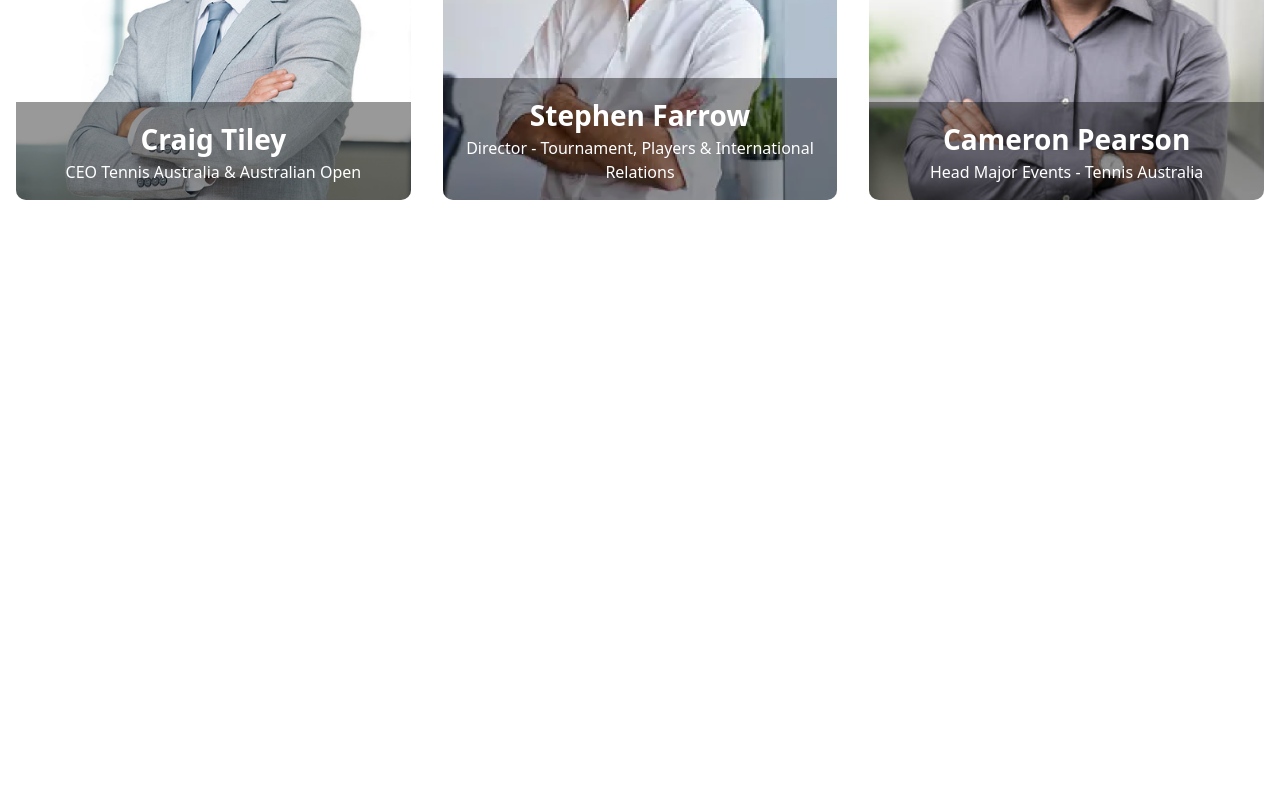
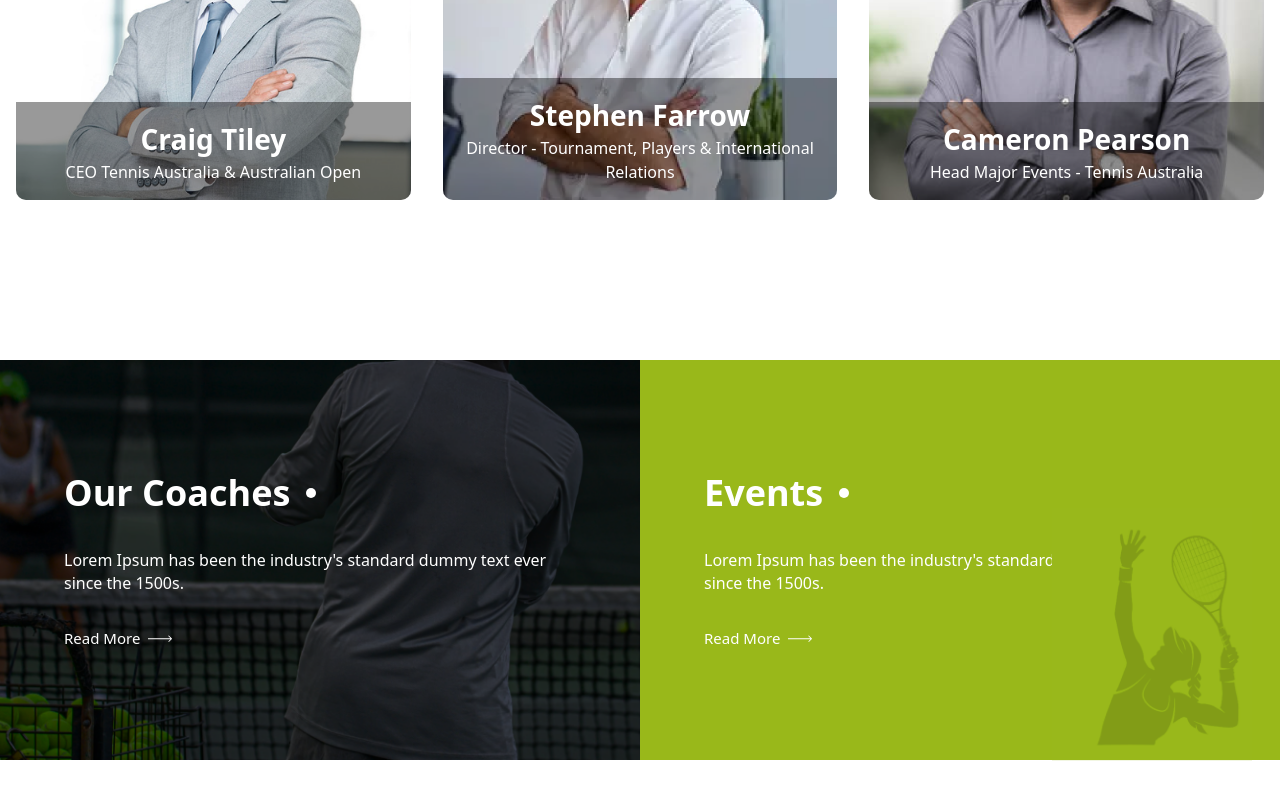
Before and after one commit to ay690/kweb-assignment, a Next.js app: page / in a window 1280 px wide. Shown: the part 5876-6676 px from the top of the page. Before the commit the page ends 6172 px from the top, so only its background shows below. Built offline with nearby package versions, Linux system fonts and the light colour scheme.

Commit message:
UI: events and coaches

```diff
--- a/src/app/page.tsx
+++ b/src/app/page.tsx
@@ -7,6 +7,7 @@
 import Carousal from "@/components/ui/Carousal";
 import LocationSection from "@/components/ui/LocationSection";
 import Professionals from "@/components/ui/Profesionals";
+import EventsCoaches from "@/components/ui/EventsCoaches";
 
 export default function Home() {
   return (
@@ -19,6 +20,7 @@
       <Carousal />
       <LocationSection />
       <Professionals />
+      <EventsCoaches />
     </main>
   );
 }
--- /dev/null
+++ b/src/components/ui/EventsCoaches.tsx
@@ -0,0 +1,86 @@
+import Image from "next/image";
+
+export default function EventsCoaches() {
+  return (
+    <section className="py-8 md:py-16">
+      <div className="grid grid-cols-1 md:grid-cols-2">
+        {/* Coaches Section */}
+        <div className="relative min-h-[300px] md:min-h-[400px]">
+          <Image
+            src="/images/img_rectangle_34.png"
+            alt="Tennis Court"
+            fill
+            className="object-cover"
+            sizes="(max-width: 768px) 100vw, 50vw"
+          />
+          <div className="absolute inset-0 bg-black/30 p-6 md:p-16 flex flex-col justify-center">
+            <div className="flex items-center mb-4 md:mb-8">
+              <h2 className="text-2xl md:text-[36px] font-bold text-white mr-2 md:mr-4">
+                Our Coaches
+              </h2>
+              <div className="w-2 h-2 md:w-[10px] md:h-[10px] bg-white rounded-full"></div>
+            </div>
+
+            <p className="text-sm md:text-[16px] font-light text-white mb-4 md:mb-8">
+              Lorem Ipsum has been the industry&apos;s standard dummy text ever
+              since the 1500s.
+            </p>
+
+            <div className="flex items-center">
+              <p className="text-sm md:text-[15px] font-normal text-white capitalize mr-2">
+                read more
+              </p>
+              <Image
+                src="/images/img_arrow_2_white_a700.svg"
+                alt="Arrow"
+                width={20}
+                height={20}
+                className="w-5 h-5 md:w-6 md:h-6"
+              />
+            </div>
+          </div>
+        </div>
+
+        {/* Events Section */}
+        <div className="relative bg-[#99b81a] min-h-[300px] md:min-h-[400px]">
+          <div className="absolute right-0 -bottom-1 w-32 h-32 md:w-64 md:h-64">
+            <Image
+              src="/images/lawntennis.png"
+              alt="Tennis Event"
+              fill
+              className="object-contain"
+              sizes="(max-width: 768px) 128px, 256px"
+            />
+          </div>
+
+          <div className="p-6 md:p-16 flex flex-col justify-center h-full">
+            <div className="flex items-center mb-4 md:mb-8">
+              <h2 className="text-2xl md:text-[36px] font-bold text-white mr-2 md:mr-4">
+                Events
+              </h2>
+              <div className="w-2 h-2 md:w-[10px] md:h-[10px] bg-white rounded-full"></div>
+            </div>
+
+            <p className="text-sm md:text-[16px] font-light text-white mb-4 md:mb-8">
+              Lorem Ipsum has been the industry&apos;s standard dummy text ever
+              since the 1500s.
+            </p>
+
+            <div className="flex items-center">
+              <p className="text-sm md:text-[15px] font-normal text-white capitalize mr-2">
+                read more
+              </p>
+              <Image
+                src="/images/img_arrow_2_white_a700.svg"
+                alt="Arrow"
+                width={20}
+                height={20}
+                className="w-5 h-5 md:w-6 md:h-6"
+              />
+            </div>
+          </div>
+        </div>
+      </div>
+    </section>
+  );
+}
```
Also changed, not shown: public/images/lawntennis.png (added).
